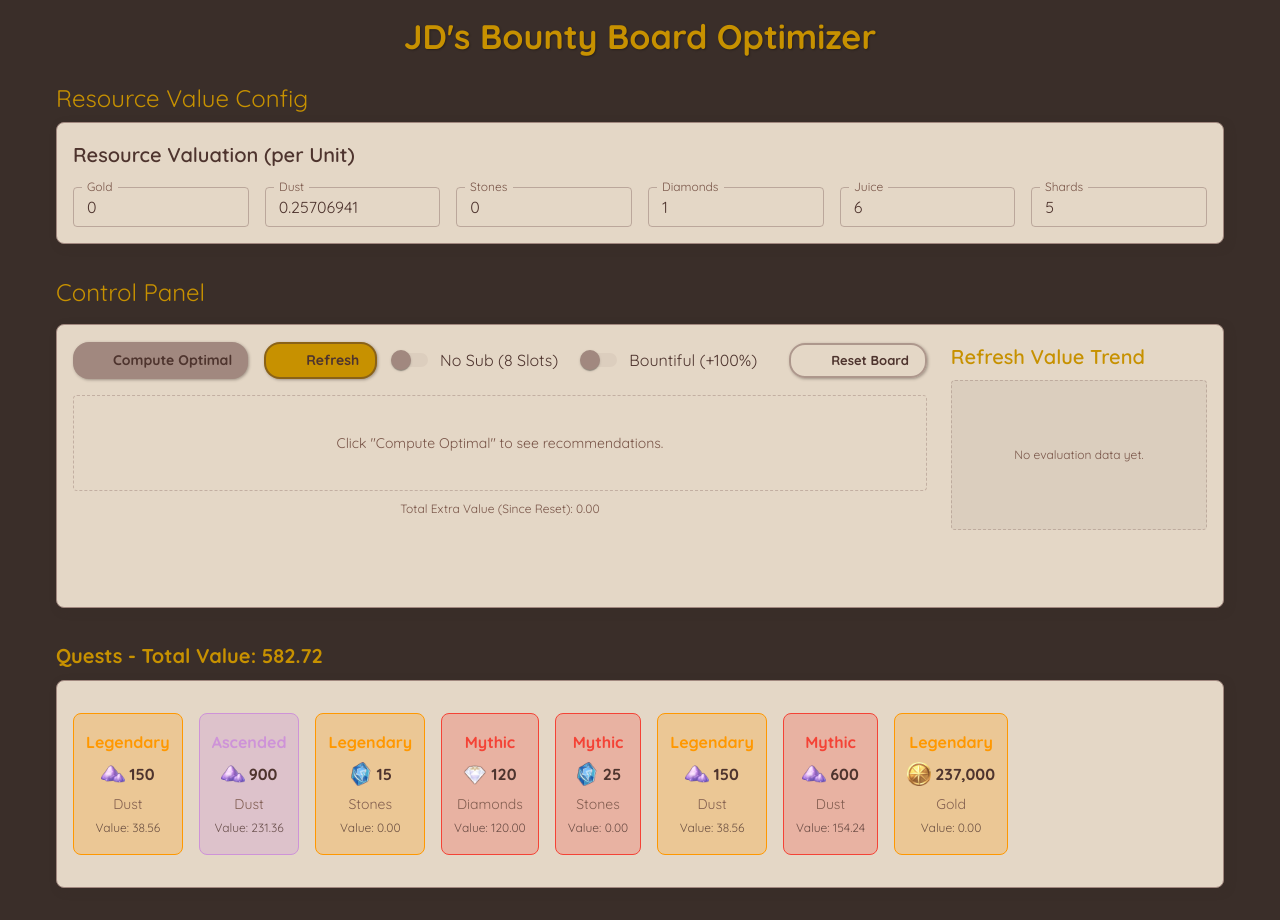
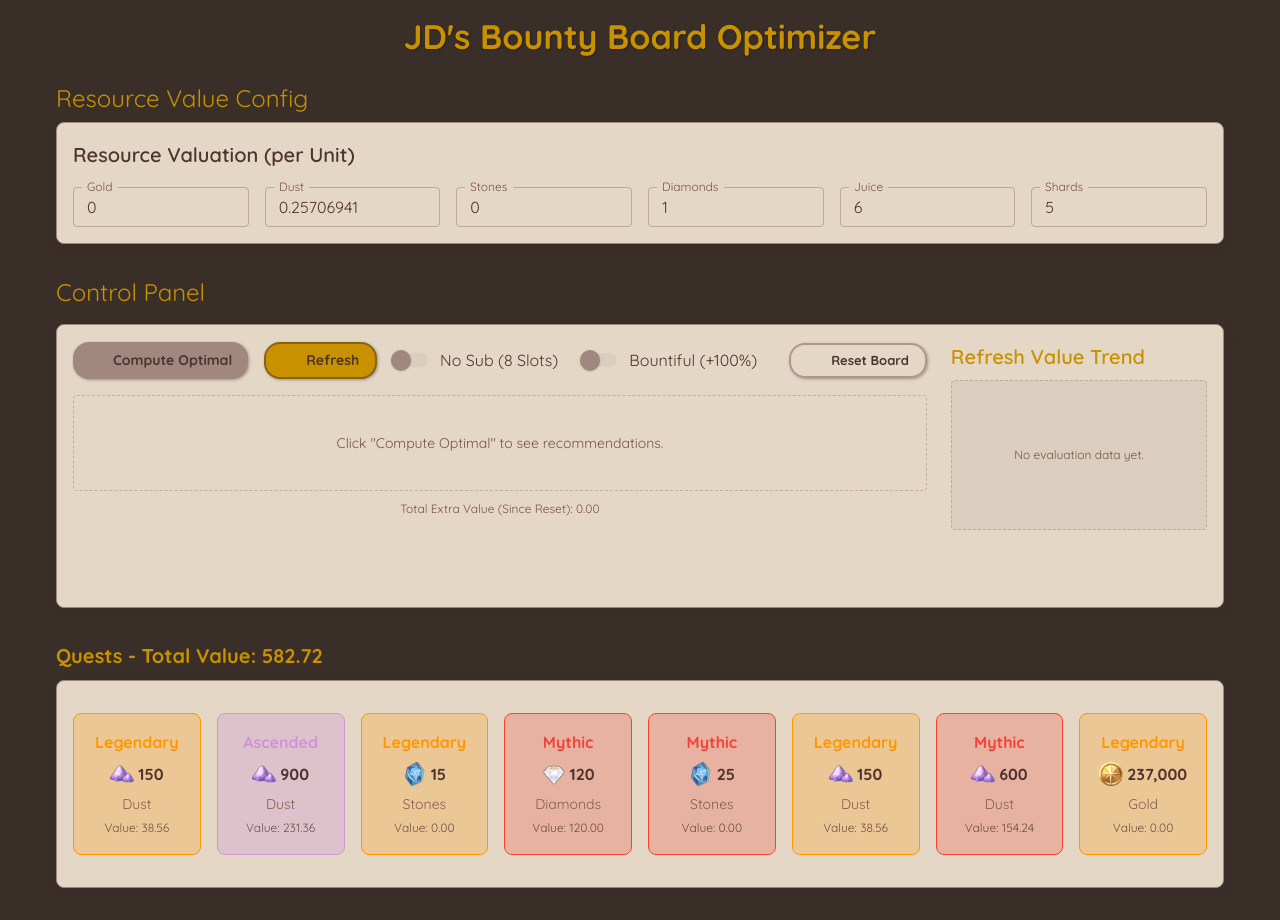
Before and after one commit to JQ4386/bb_optimizer, a Next.js app: page / in a window 1280 px wide. Built offline with nearby package versions, Linux system fonts and the light colour scheme; some icons are missing.

Commit message:
refactor: Replace Grid with Flexbox in BountyBoard and adjust width

```diff
--- a/components/BountyBoard.tsx
+++ b/components/BountyBoard.tsx
@@ -1,8 +1,7 @@
 'use client';
 
 import React from 'react';
-import Grid from '@mui/material/Grid';
-import Box from '@mui/material/Box';
+import Box, { type BoxProps } from '@mui/material/Box';
 import { Slot } from '../lib/bountyData';
 import BountySlot from './BountySlot';
 
@@ -15,17 +14,26 @@ interface BountyBoardProps {
 const BountyBoard: React.FC<BountyBoardProps> = ({ slots, onSlotClick, suggestedLockIds = [] }) => {
   return (
     <Box sx={{ flexGrow: 1, my: 2 }}>
-      <Grid container spacing={2}>
+      <Box sx={{ display: 'flex', flexWrap: 'wrap', gap: 2 }}>
         {slots.map((slot) => (
-          <Grid item xs={6} sm={4} md={3} key={slot.entry.id}>
+          <Box
+            key={slot.entry.id}
+            sx={{
+              width: {
+                xs: 'calc(25% - 12px)',
+                sm: 'calc(16.666% - 13px)',
+                md: 'calc(12.5% - 14px)'
+              }
+            }}
+          >
             <BountySlot
               slot={slot}
               onSlotClick={onSlotClick}
               highlight={suggestedLockIds.includes(slot.entry.id)}
             />
-          </Grid>
+          </Box>
         ))}
-      </Grid>
+      </Box>
     </Box>
   );
 };
```
Also changed, not shown: 1 other file (tests, documents, lock files or other folders).
